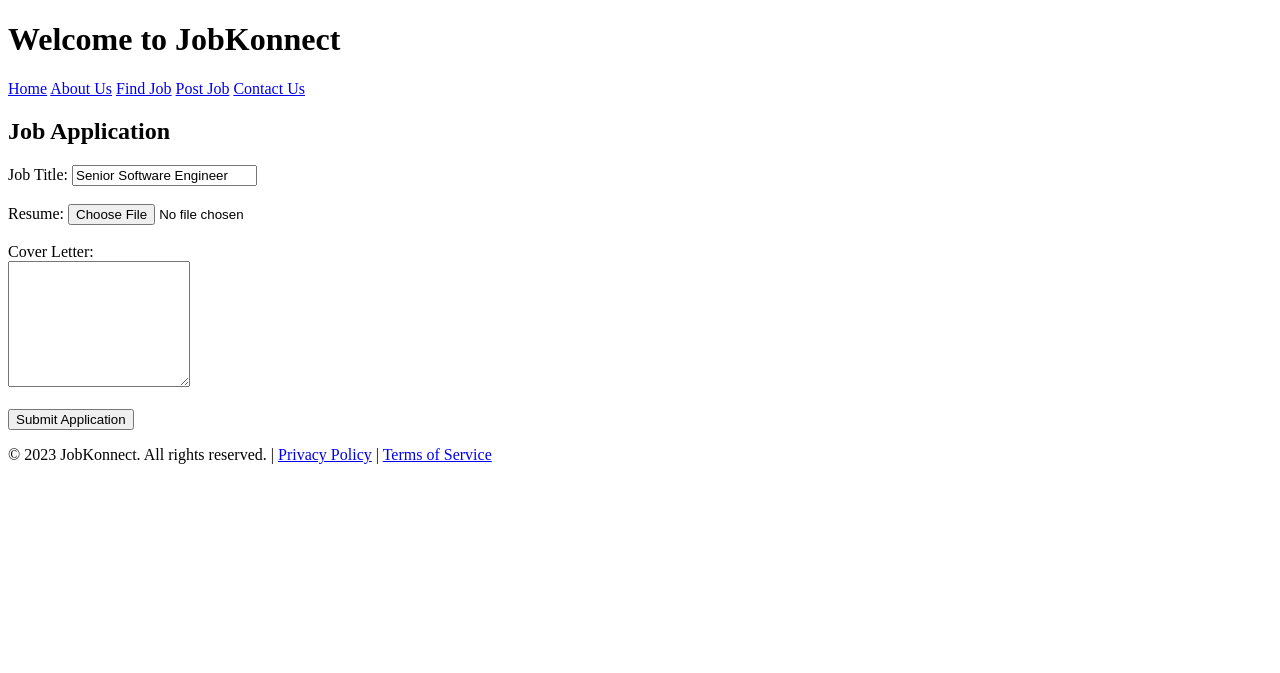
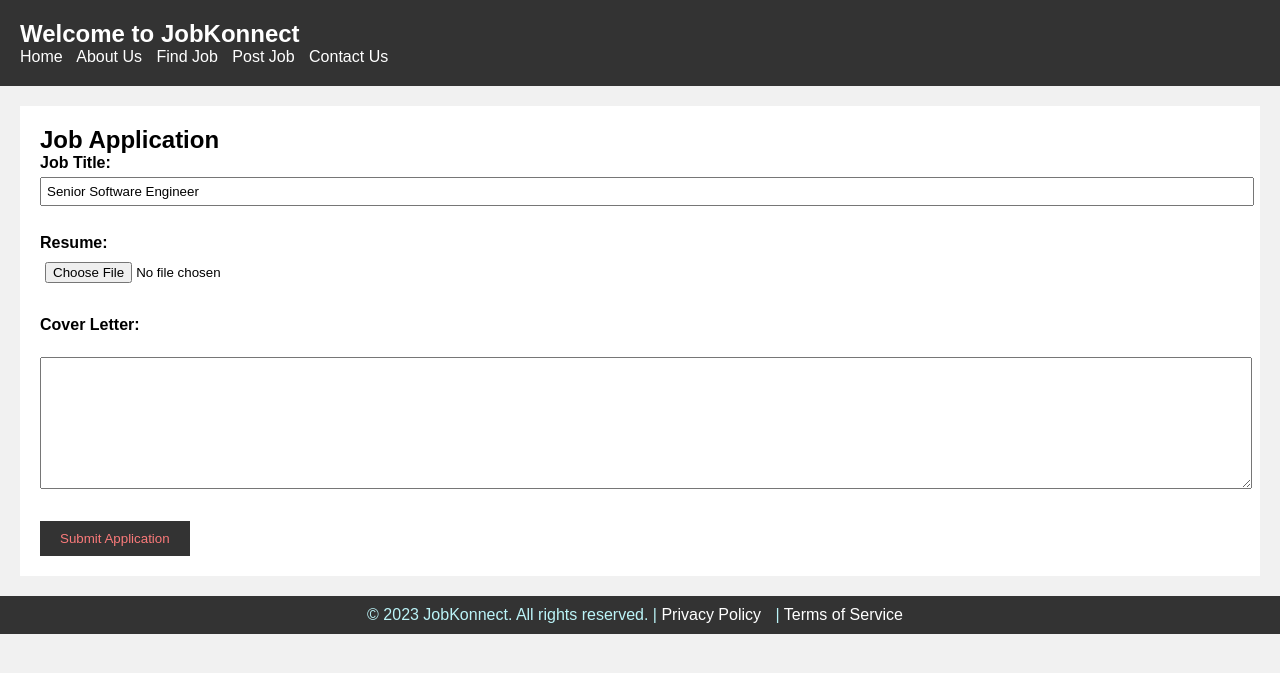
Before and after one commit to JosiahMbithi001/Jobkonnect, a Django app: template templates/apply.html in a window 1280 px wide. Shown: the top 673 px of the page. Run offline with Django 4.2, Linux system fonts and the light colour scheme; the template is opened without the code that fills it, so the values that code supplies are empty.

Commit message:
updated styles

```diff
--- /dev/null
+++ b/static/css/apply.css
@@ -0,0 +1,68 @@
+/* default styles */
+html, body, h1, h2, p, input, textarea, button {
+    margin: 0;
+    padding: 0;
+    font-family: Arial, sans-serif;
+  }
+
+  /* Global styles */
+  body {
+    background-color: #f1f1f1;
+  }
+
+  header {
+    background-color: #333;
+    color: #fff;
+    padding: 20px;
+  }
+
+  header h1 {
+    font-size: 24px;
+  }
+
+  nav a {
+    color: #fff;
+    text-decoration: none;
+    margin-right: 10px;
+  }
+
+  section {
+    background-color: #fff;
+    padding: 20px;
+    margin: 20px;
+  }
+
+  form label {
+    display: block;
+    margin-bottom: 5px;
+    font-weight: bold;
+  }
+
+  form input[type="text"],
+  form input[type="file"],
+  form textarea {
+    width: 100%;
+    padding: 5px;
+    margin-bottom: 10px;
+  }
+
+  form button {
+    padding: 10px 20px;
+    background-color: #333;
+    color: #fa7a7a;
+    border: none;
+    cursor: pointer;
+  }
+
+  footer {
+    background-color: #333;
+    color: #bbf4f8;
+    padding: 10px;
+    text-align: center;
+  }
+
+  footer a {
+    color: #fff;
+    text-decoration: none;
+    margin-right: 10px;
+  }
--- a/templates/apply.html
+++ b/templates/apply.html
@@ -2,6 +2,7 @@
 <html>
 <head>
   <title>Job Application - JobKonnect</title>
+  <link rel="stylesheet" type="text/css" href="apply.css">
 </head>
 <body>
   <header>
```
Also changed, not shown: templates/bes2.html (added, +25 -0 lines).
